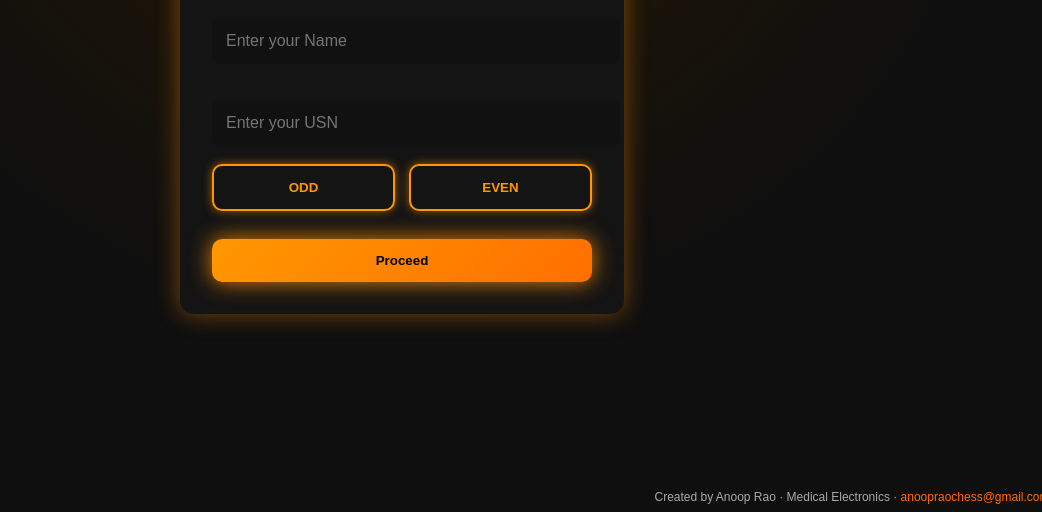
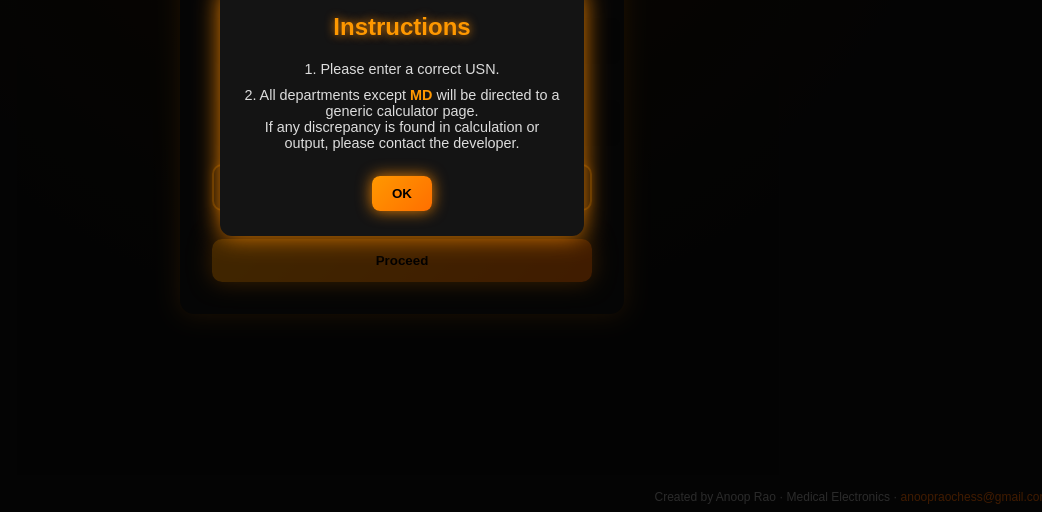
Before and after one commit to RaoHub8/SGPA-, a plain HTML site: page index.html in a window 1280 px wide. Shown: the part 288-800 px from the top of the page, without its empty margins (238-1280 px from the left). Drawn offline with Linux system fonts and the light colour scheme.

Commit message:
Update index.html

```diff
--- a/index.html
+++ b/index.html
@@ -160,6 +160,53 @@ input[type="text"] {
 .credit a:hover {
   text-decoration: underline;
 }
+  /* ===== POPUP ===== */
+.popup-overlay {
+  position: fixed;
+  inset: 0;
+  background: rgba(0,0,0,0.75);
+  display: flex;
+  justify-content: center;
+  align-items: center;
+  z-index: 9999;
+}
+
+.popup-box {
+  background: #141414;
+  padding: 25px 22px;
+  border-radius: 12px;
+  text-align: center;
+  width: min(320px, 90vw);
+  box-shadow: 0 0 25px rgba(255,140,0,0.9);
+}
+
+.popup-box h2 {
+  margin-top: 0;
+  color: #ff9800;
+  text-shadow: 0 0 10px rgba(255,140,0,0.9);
+}
+
+.popup-box p {
+  font-size: 0.9rem;
+  color: #dddddd;
+  margin: 10px 0;
+}
+
+.popup-box b {
+  color: #ff9800;
+}
+
+.popup-box button {
+  margin-top: 15px;
+  padding: 10px 20px;
+  border: none;
+  border-radius: 8px;
+  background: linear-gradient(135deg,#ff9800,#ff6f00);
+  font-weight: bold;
+  cursor: pointer;
+  box-shadow: 0 0 15px rgba(255,140,0,0.9);
+}
+
 
 </style>
 </head>
@@ -202,6 +249,16 @@ input[type="text"] {
 </div>
 
 
+</div>
+<!-- Instruction Popup -->
+<div id="instructionPopup" class="popup-overlay">
+  <div class="popup-box">
+    <h2>Instructions</h2>
+    <p>1. Please enter a correct USN.</p>
+    <p>2. All departments except <b>MD</b> will be directed to a generic calculator page.<br>
+       If any discrepancy is found in calculation or output, please contact the developer.</p>
+    <button onclick="closePopup()">OK</button>
+  </div>
 </div>
 
 <script>
```
